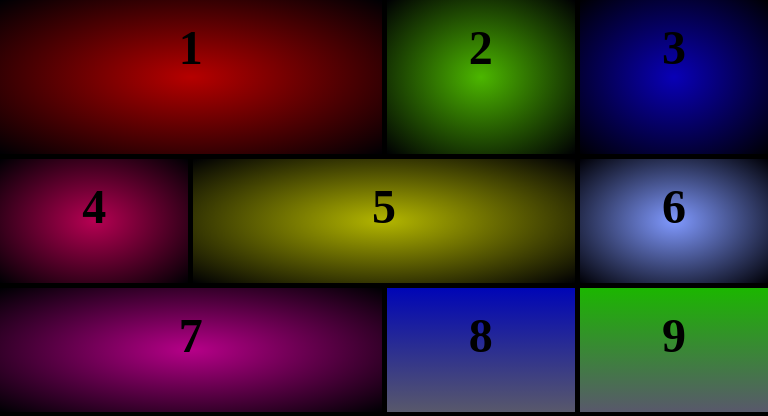
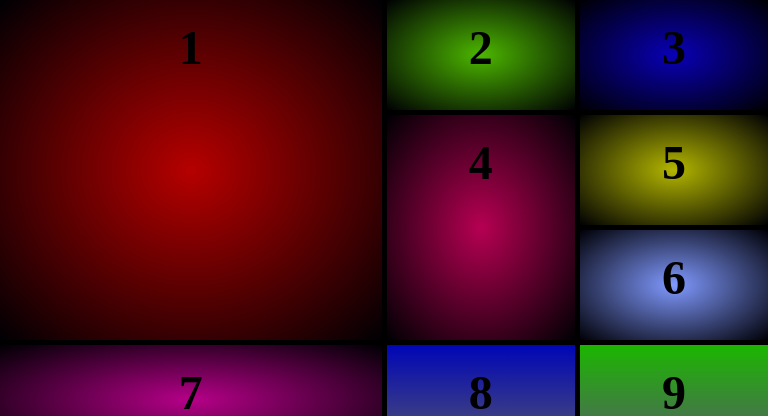
Before and after one commit to Abdl-kerim/grid-rapido, a plain HTML site: page index.htm in a window 768 px wide. Shown: the top 416 px of the page. Drawn offline with Linux system fonts and the light colour scheme.

Commit message:
style.css

```diff
--- a/style.css
+++ b/style.css
@@ -151,7 +151,7 @@ body {
     }
 
     /* Dispositivos pequeños (Tablets en vertical y telefonos muy grandes en horizontal, 600px y mas) */
-    @media only screen and (min-width: 600px) {
+    @media only screen and (min-width: 600px) and (max-width: 1199px) {
         /*
             Igual que arriba
             Cambiamos la fraccion de la pantalla en base a como queramos que se vea.
@@ -166,33 +166,32 @@ body {
         /* ----PRIMERA LINEA---- */
         #caja1 {
             grid-column: 1/3;
-            grid-row: 1/3;
+            grid-row: 1/4;
             background-image: radial-gradient(rgba(255, 0, 0, 0.714), rgba(0, 0, 6, 0.543));
         }
         #caja2 {
             grid-column: 3/4;
-            grid-row: 1/3;
+            grid-row: 1/2;
             background-image: radial-gradient(rgba(106, 255, 0, 0.714), rgba(0, 0, 6, 0.543));
         }
         #caja3 {
             grid-column: 4/5;
-            grid-row: 1/3;
+            grid-row: 1/2;
             background-image: radial-gradient(rgba(13, 0, 255, 0.714), rgba(0, 0, 6, 0.543));
         }
-
+        #caja4 {
+            grid-column: 3/4;
+            grid-row: 2/4;
+            background-image: radial-gradient(rgba(255, 0, 115, 0.714), rgba(0, 0, 6, 0.543));
+        }
+        #caja5 {
+            grid-column: 4/5;
+            grid-row: 2/3;
+            background-image: radial-gradient(rgba(251, 255, 0, 0.714), rgba(0, 0, 6, 0.543));
+        }
 
         /*-----------------------*/
         /* ----SEGUNDA LINEA---- */
-        #caja4 {
-            grid-column: 1/2;
-            grid-row: 3/4;
-            background-image: radial-gradient(rgba(255, 0, 115, 0.714), rgba(0, 0, 6, 0.543));
-        }
-        #caja5 {
-            grid-column: 2/4;
-            grid-row: 3/4;
-            background-image: radial-gradient(rgba(251, 255, 0, 0.714), rgba(0, 0, 6, 0.543));
-        }
         #caja6 {
             grid-column: 4/5;
             grid-row: 3/4;
@@ -269,21 +268,28 @@ body {
 
     }
 
-    /* Dispositivos medianos (tables en horizontal, 768px y mas) */
-    @media only screen and (min-width: 768px) {
-        /*
+    /* REALIZAR ESTO ...
+
+        Dispositivos medianos (tables en horizontal, 768px y mas)
+            @media only screen and (min-width: 768px) and (max-width: 992px) {
+
+                -/-/---/--/-/--///-/-/-/---/--/-/--///-/-/-/---/--/-/--///-/-/-/---/--/-/--///-/
                 ESTE TE LO DEJO PARA QUE EXPERIMENTES TU.
                 Consejo: Copia el codigo de arriba y solo modifica la dispocion que va a tener cada elemento ;)
-         */
+                -/-/---/--/-/--///-/-/-/---/--/-/--///-/-/-/---/--/-/--///-/-/-/---/--/-/--///-/
             }
 
-    /* Dispositivos grandes (portatiles y sobremesas pequeños, 992px y mas) */
+        Dispositivos grandes (portatiles y sobremesas pequeños, 992px y mas)
             @media only screen and (min-width: 992px) {
-        /*
+
+                -/-/---/--/-/--///-/-/-/---/--/-/--///-/-/-/---/--/-/--///-/-/-/---/--/-/--///-/
                 Te animo a que lo intentes con este tambien.
                 Consejo: Copia el codigo de arriba y solo modifica la dispocion que va a tener cada elemento ;)
+                -/-/---/--/-/--///-/-/-/---/--/-/--///-/-/-/---/--/-/--///-/-/-/---/--/-/--///-/
+            }
+
+
     */
-    }
 
     /* Dispositivos extra grandes (portatiles grandes y sobremesas grandes, 1200px y mas) */
     @media only screen and (min-width: 1200px) {
```
Lines whose indentation alone changed are shown as unchanged.
